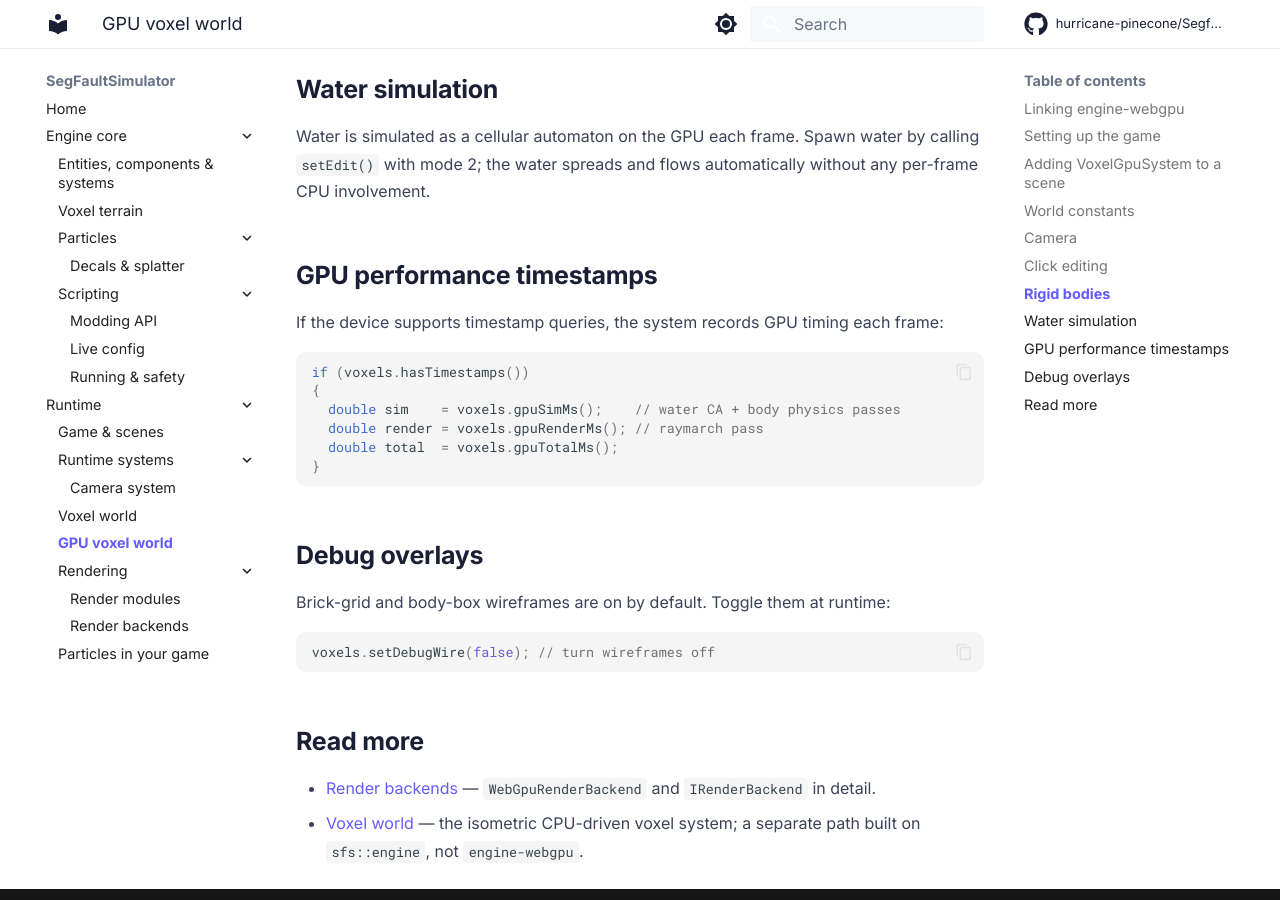
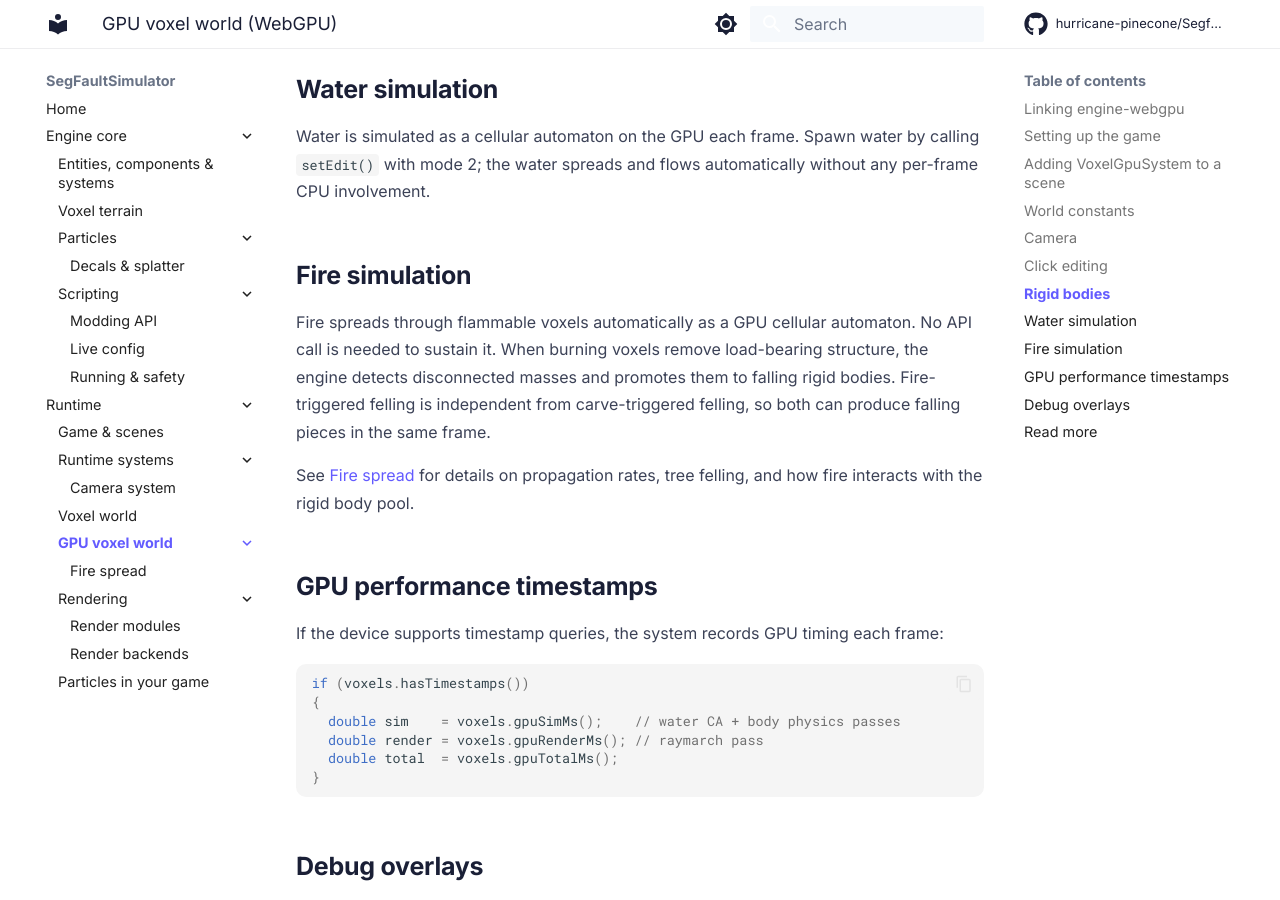
Before and after one commit to hurricane-pinecone/Segfault-Simulator, an MkDocs documentation site: the page built from docs/runtime/voxel-gpu/index.md, in a window 1280 px wide and 900 px high, scrolled down 2607 px. Built offline with MkDocs 1.6.1 and Material for MkDocs 9.7.7, drawn with Linux system fonts in a browser that asks for light colours; comment, search, counter and statistics services are not loaded.

Commit message:
docs: add fire spread page and document independent fell work-list

```diff
--- a/docs/runtime/voxel-gpu/index.md
+++ b/docs/runtime/voxel-gpu/index.md
@@ -107,6 +107,17 @@ Water is simulated as a cellular automaton on the GPU each frame. Spawn water by
 calling `setEdit()` with mode 2; the water spreads and flows automatically without
 any per-frame CPU involvement.
 
+## Fire simulation
+
+Fire spreads through flammable voxels automatically as a GPU cellular automaton. No
+API call is needed to sustain it. When burning voxels remove load-bearing structure,
+the engine detects disconnected masses and promotes them to falling rigid bodies.
+Fire-triggered felling is independent from carve-triggered felling, so both can
+produce falling pieces in the same frame.
+
+See [Fire spread](fire-spread/index.md) for details on propagation rates, tree
+felling, and how fire interacts with the rigid body pool.
+
 ## GPU performance timestamps
 
 If the device supports timestamp queries, the system records GPU timing each frame:
--- a/mkdocs.yml
+++ b/mkdocs.yml
@@ -77,7 +77,9 @@ nav:
           - runtime/systems/index.md
           - Camera system: runtime/systems/camera-system/index.md
       - Voxel world: runtime/voxel/index.md
-      - GPU voxel world: runtime/voxel-gpu/index.md
+      - GPU voxel world:
+          - runtime/voxel-gpu/index.md
+          - Fire spread: runtime/voxel-gpu/fire-spread/index.md
       - Rendering:
           - runtime/rendering/index.md
           - Render modules: runtime/rendering/render-modules/index.md
```
Also changed, not shown: docs/runtime/voxel-gpu/fire-spread/index.md (added, +22 -0 lines).
